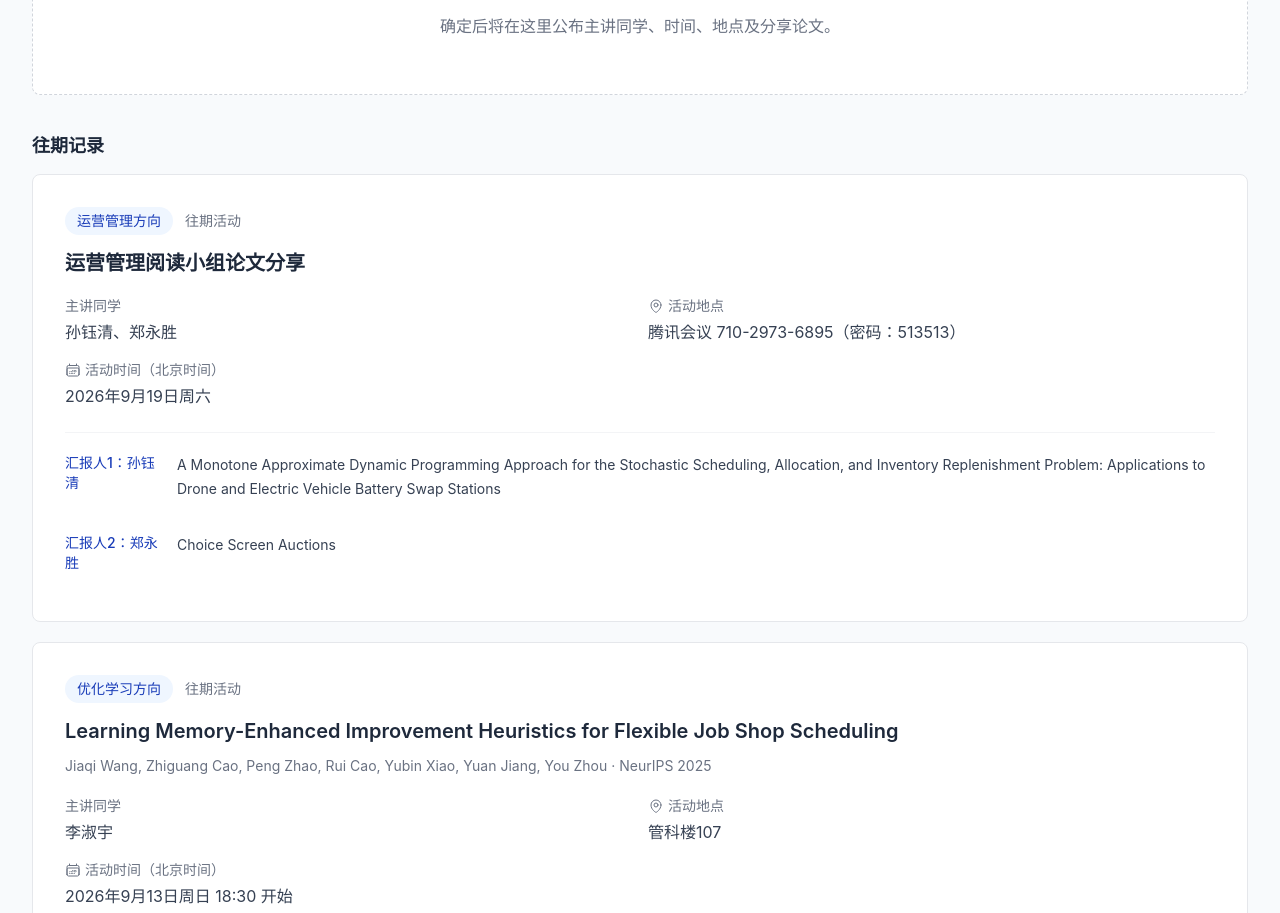
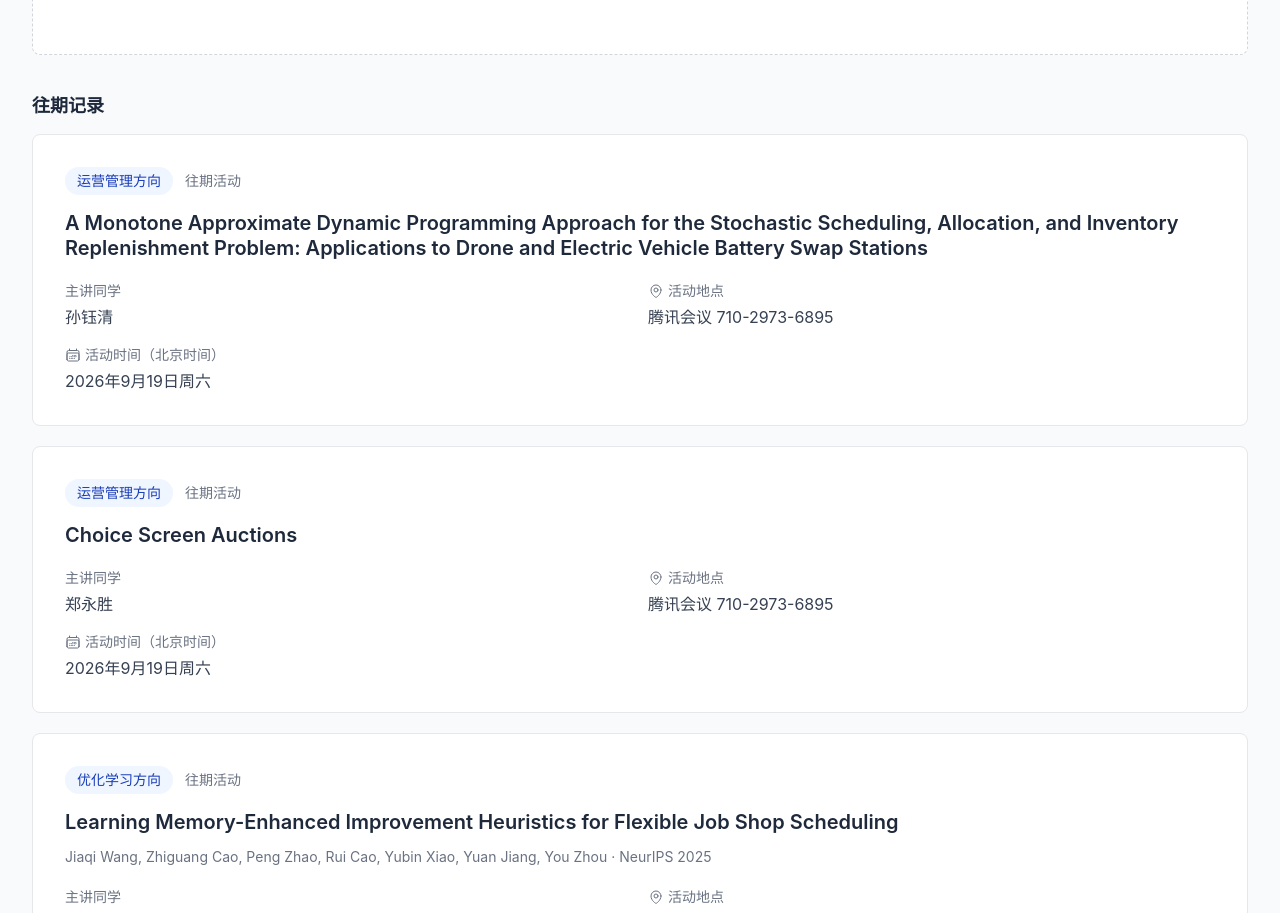
Before and after one commit to USTCidea/idealab, a React (Vite) app: page /idealab/reading-groups in a window 1280 px wide. Shown: the part 2080-2993 px from the top of the page. Built offline with nearby package versions, Linux system fonts and the light colour scheme.

Commit message:
Separate operations reading group presentations

```diff
--- a/src/data/readingGroups.ts
+++ b/src/data/readingGroups.ts
@@ -21,19 +21,8 @@ export interface ReadingActivity {
   paperUrl?: string;
   slidesUrl?: string;
   summary?: string;
-  eventTitle?: string;
+  /** 未提供具体时间时仅展示日期。 */
   timeTbd?: boolean;
-  presentations?: ReadingPresentation[];
-}
-
-export interface ReadingPresentation {
-  presenter: string;
-  paperTitle: string;
-  paperAuthors?: string;
-  paperVenue?: string;
-  paperDoi?: string;
-  paperPdfUrl?: string;
-  paperUrl?: string;
 }
 
 // 在这里维护组名、指导老师和成员；未提供的名单保持为空。
@@ -98,21 +87,19 @@ export const readingActivities: ReadingActivity[] = [
     groupId: "group-4",
     startsAt: "2026-09-19T00:00:00+08:00",
     timeTbd: true,
-    location: "腾讯会议 710-2973-6895（密码：513513）",
-    presenters: ["孙钰清", "郑永胜"],
-    eventTitle: "运营管理阅读小组论文分享",
-    paperTitle: "运营管理阅读小组论文分享",
-    presentations: [
-      {
-        presenter: "孙钰清",
-        paperTitle:
-          "A Monotone Approximate Dynamic Programming Approach for the Stochastic Scheduling, Allocation, and Inventory Replenishment Problem: Applications to Drone and Electric Vehicle Battery Swap Stations",
-      },
-      {
-        presenter: "郑永胜",
-        paperTitle: "Choice Screen Auctions",
-      },
-    ],
+    location: "腾讯会议 710-2973-6895",
+    presenters: ["孙钰清"],
+    paperTitle:
+      "A Monotone Approximate Dynamic Programming Approach for the Stochastic Scheduling, Allocation, and Inventory Replenishment Problem: Applications to Drone and Electric Vehicle Battery Swap Stations",
+  },
+  {
+    id: "group-4-20260919-02",
+    groupId: "group-4",
+    startsAt: "2026-09-19T00:00:00+08:00",
+    timeTbd: true,
+    location: "腾讯会议 710-2973-6895",
+    presenters: ["郑永胜"],
+    paperTitle: "Choice Screen Auctions",
   },
   {
     id: "group-1-20260911-01",
--- a/src/pages/ReadingGroups.tsx
+++ b/src/pages/ReadingGroups.tsx
@@ -37,8 +37,8 @@ function ActivityCard({ activity, now }: { activity: ReadingActivity; now: numbe
           {status === "past" ? "往期活动" : status === "ongoing" ? "进行中" : status === "today" ? "当日活动" : "即将开展"}
         </span>
       </div>
-      <h3 className="mb-3 break-words text-xl font-semibold leading-relaxed text-gray-900">{activity.eventTitle || activity.paperTitle}</h3>
-      {!activity.presentations && (activity.paperAuthors || activity.paperVenue) && (
+      <h3 className="mb-3 break-words text-xl font-semibold leading-relaxed text-gray-900">{activity.paperTitle}</h3>
+      {(activity.paperAuthors || activity.paperVenue) && (
         <p className="text-sm text-gray-500">{[activity.paperAuthors, activity.paperVenue].filter(Boolean).join(" · ")}</p>
       )}
       <dl className="mt-5 grid gap-4 text-base text-gray-700 sm:grid-cols-2">
@@ -46,16 +46,6 @@ function ActivityCard({ activity, now }: { activity: ReadingActivity; now: numbe
         <div><dt className="mb-1 flex items-center gap-1 text-sm text-gray-500"><MapPinIcon className="h-4 w-4" aria-hidden="true" />活动地点</dt><dd className="break-words">{activity.location}</dd></div>
         <div className="sm:col-span-2"><dt className="mb-1 flex items-center gap-1 text-sm text-gray-500"><CalendarDaysIcon className="h-4 w-4" aria-hidden="true" />活动时间（北京时间）</dt><dd>{activityTime(activity)}</dd></div>
       </dl>
-      {activity.presentations && (
-        <div className="mt-6 space-y-4 border-t border-gray-100 pt-5">
-          {activity.presentations.map((presentation, index) => (
-            <div key={`${presentation.presenter}-${presentation.paperTitle}`} className="grid gap-1.5 sm:grid-cols-[6rem_1fr] sm:gap-4">
-              <p className="text-sm font-medium text-blue-800">汇报人{index + 1}：{presentation.presenter}</p>
-              <p className="break-words text-sm leading-6 text-gray-700">{presentation.paperTitle}</p>
-            </div>
-          ))}
-        </div>
-      )}
       {activity.summary && <p className="mt-5 whitespace-pre-line leading-relaxed text-gray-600">{activity.summary}</p>}
       {(activity.paperUrl || activity.slidesUrl) && (
         <div className="mt-6 flex flex-wrap gap-5 border-t border-gray-100 pt-4 text-sm font-medium">
@@ -67,19 +57,10 @@ function ActivityCard({ activity, now }: { activity: ReadingActivity; now: numbe
   );
 }
 
-interface DiscussionPaper {
-  id: string;
-  startsAt: string;
-  presenter?: string;
-  paperTitle: string;
-  paperDoi?: string;
-  paperPdfUrl?: string;
-}
-
-function DiscussionPaperRow({ paper, index }: { paper: DiscussionPaper; index: number }) {
-  const pdfHref = paper.paperPdfUrl?.startsWith("http")
-    ? paper.paperPdfUrl
-    : paper.paperPdfUrl ? `${import.meta.env.BASE_URL}${paper.paperPdfUrl}` : undefined;
+function DiscussionPaperRow({ activity, index }: { activity: ReadingActivity; index: number }) {
+  const pdfHref = activity.paperPdfUrl?.startsWith("http")
+    ? activity.paperPdfUrl
+    : activity.paperPdfUrl ? `${import.meta.env.BASE_URL}${activity.paperPdfUrl}` : undefined;
   return (
     <article className="group flex gap-4 px-5 py-5 transition-colors hover:bg-blue-50/40 sm:px-7">
       <span className="pt-0.5 text-sm font-semibold tabular-nums text-blue-300" aria-hidden="true">
@@ -87,19 +68,18 @@ function DiscussionPaperRow({ paper, index }: { paper: DiscussionPaper; index: n
       </span>
       <div className="min-w-0 flex-1">
         <h3 className="break-words text-base font-semibold leading-relaxed text-gray-900 transition-colors group-hover:text-blue-800 sm:text-lg">
-          {paper.paperTitle}
+          {activity.paperTitle}
         </h3>
         <div className="mt-3 flex flex-wrap items-center gap-x-5 gap-y-2 text-sm">
-          {paper.presenter && <span className="text-gray-500">分享人：{paper.presenter}</span>}
-          {paper.paperDoi && <span className="break-all text-gray-500">DOI: {paper.paperDoi}</span>}
+          {activity.paperDoi && <span className="break-all text-gray-500">DOI: {activity.paperDoi}</span>}
           <div className="flex items-center gap-4 font-medium">
             {pdfHref && (
               <a href={pdfHref} target="_blank" rel="noopener noreferrer" className="inline-flex items-center gap-1 text-blue-700 hover:text-blue-900">
                 <DocumentTextIcon className="h-4 w-4" aria-hidden="true" />PDF
               </a>
             )}
-            {paper.paperDoi && (
-              <a href={`https://doi.org/${paper.paperDoi}`} target="_blank" rel="noopener noreferrer" className="inline-flex items-center gap-1 text-blue-700 hover:text-blue-900">
+            {activity.paperDoi && (
+              <a href={`https://doi.org/${activity.paperDoi}`} target="_blank" rel="noopener noreferrer" className="inline-flex items-center gap-1 text-blue-700 hover:text-blue-900">
                 <ArrowTopRightOnSquareIcon className="h-4 w-4" aria-hidden="true" />DOI链接
               </a>
             )}
@@ -122,25 +102,6 @@ export default function ReadingGroups() {
     .sort((a, b) => Date.parse(a.startsAt) - Date.parse(b.startsAt));
   const past = activities.filter((item) => getActivityStatus(item, now) === "past")
     .sort((a, b) => Date.parse(b.startsAt) - Date.parse(a.startsAt));
-  const discussionPapers: DiscussionPaper[] = readingActivities.flatMap((activity) =>
-    activity.presentations?.length
-      ? activity.presentations.map((presentation, index) => ({
-          id: `${activity.id}-paper-${index + 1}`,
-          startsAt: activity.startsAt,
-          presenter: presentation.presenter,
-          paperTitle: presentation.paperTitle,
-          paperDoi: presentation.paperDoi,
-          paperPdfUrl: presentation.paperPdfUrl,
-        }))
-      : [{
-          id: activity.id,
-          startsAt: activity.startsAt,
-          presenter: activity.presenters.join("、"),
-          paperTitle: activity.paperTitle,
-          paperDoi: activity.paperDoi,
-          paperPdfUrl: activity.paperPdfUrl,
-        }],
-  );
 
   return (
     <div className="py-16">
@@ -182,12 +143,12 @@ export default function ReadingGroups() {
               <h2 id="discussion-papers-title" className="text-2xl font-bold">讨论班论文</h2>
               <p className="mt-2 text-base text-gray-500">汇集各阅读小组讨论过的论文，保留全文与 DOI 信息，便于后续查阅和延伸阅读。</p>
             </div>
-            <span className="text-sm text-gray-500">共 {discussionPapers.length} 篇</span>
+            <span className="text-sm text-gray-500">共 {readingActivities.length} 篇</span>
           </div>
           <div className="divide-y divide-gray-100 overflow-hidden rounded-lg border border-gray-200 bg-white shadow-sm">
-            {[...discussionPapers]
+            {[...readingActivities]
               .sort((a, b) => Date.parse(b.startsAt) - Date.parse(a.startsAt))
-              .map((paper, index) => <DiscussionPaperRow key={paper.id} paper={paper} index={index} />)}
+              .map((activity, index) => <DiscussionPaperRow key={activity.id} activity={activity} index={index} />)}
           </div>
         </section>
 
```
Also changed, not shown: 3 other files (tests, documents, lock files or other folders).
